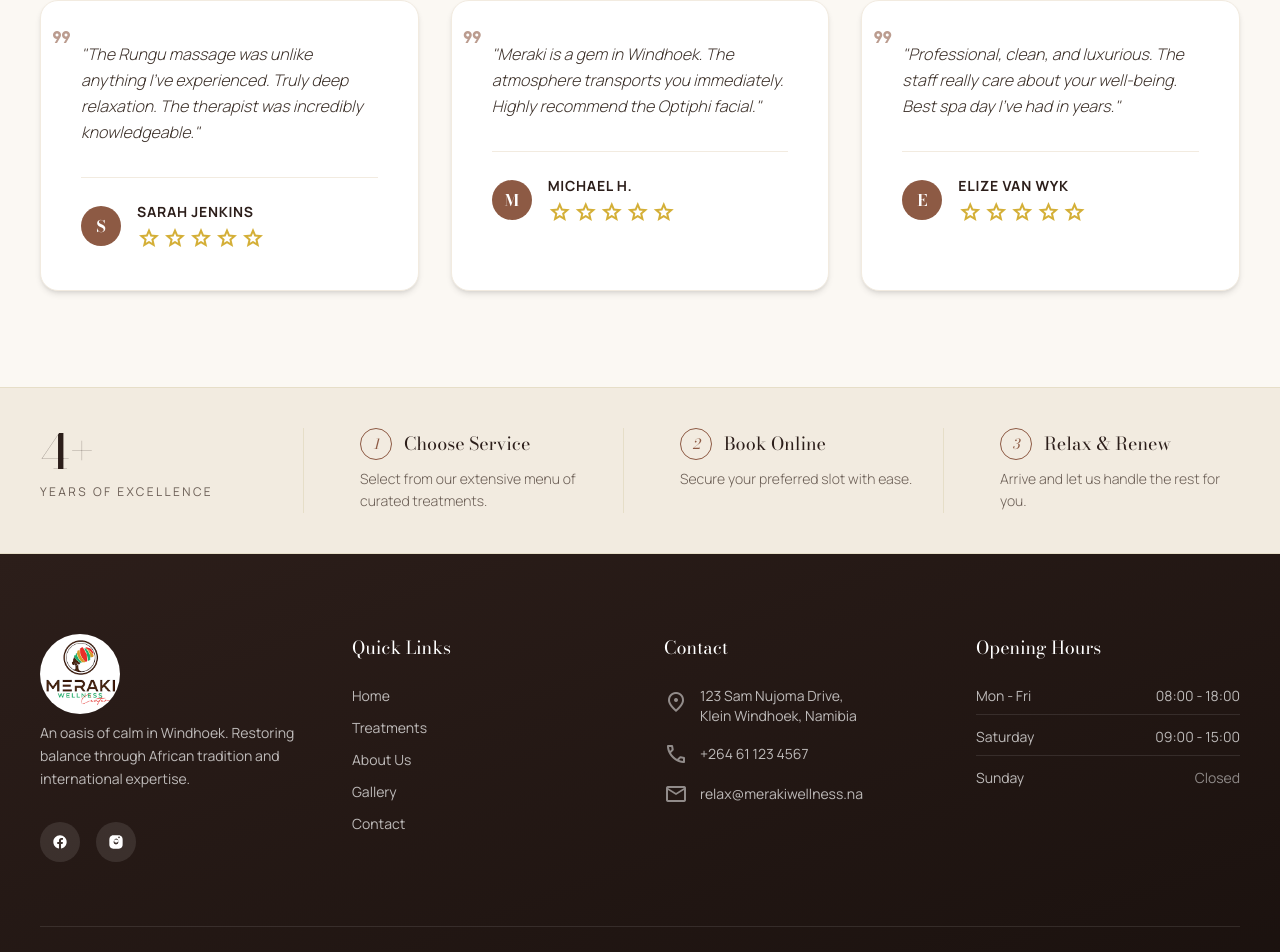
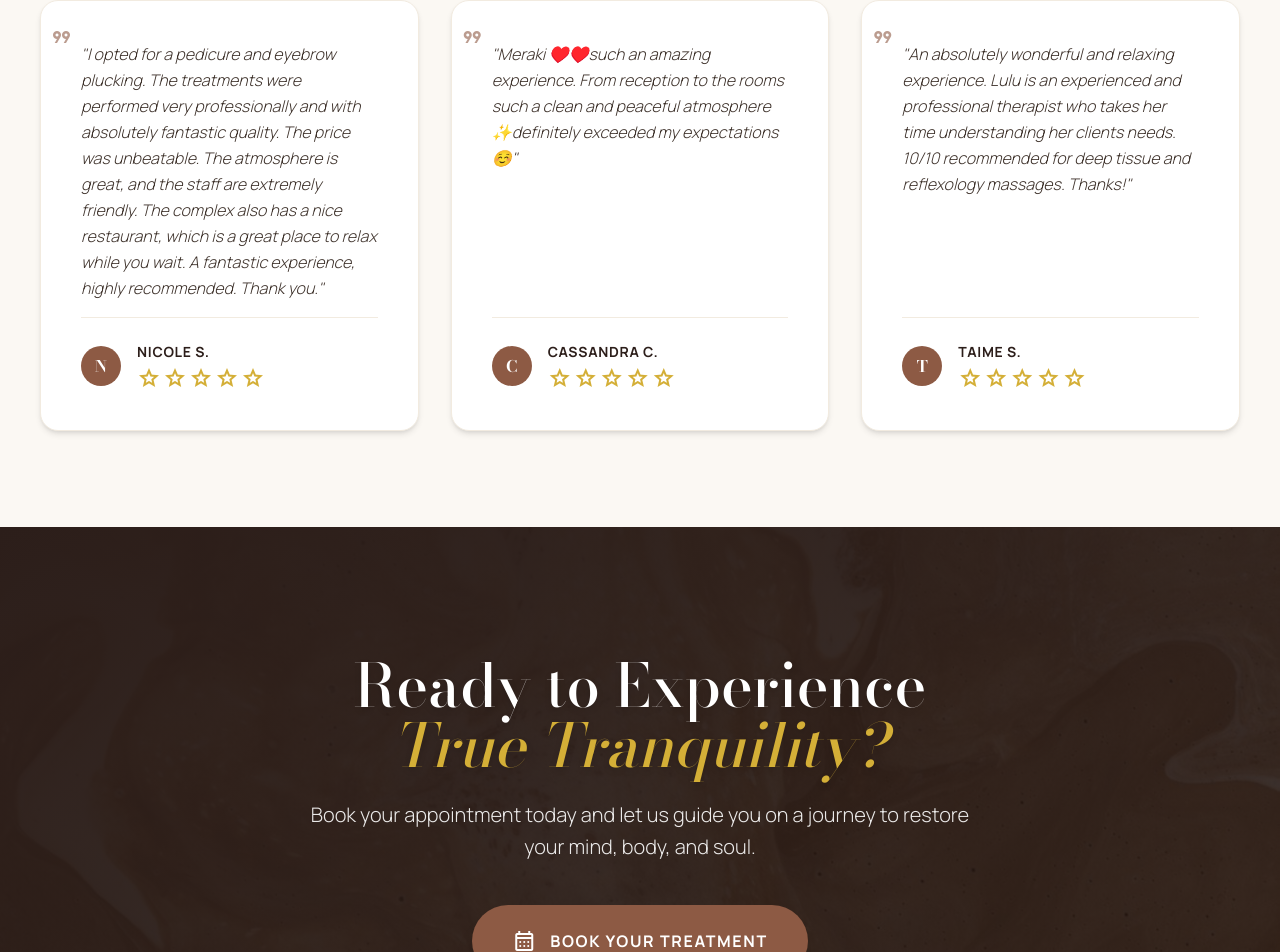
Before and after one commit to Alexandre-Cloete-Technologies/meraki-wellness, a Next.js app: page / in a window 1280 px wide. Shown: the part 8147-9099 px from the top of the page. Built offline with nearby package versions, Linux system fonts and the light colour scheme; a web font is replaced by a local one.

Commit message:
add cta section and update testimonals

```diff
--- a/app/page.tsx
+++ b/app/page.tsx
@@ -11,6 +11,7 @@ import { Menu } from "@/components/landing/menu";
 import { WhyUs } from "@/components/landing/why-us";
 import { Testimonials } from "@/components/landing/testimonials";
 import { Footer } from "@/components/landing/footer";
+import { CtaSection } from "@/components/landing/cta-section";
 
 export default function Home() {
   return (
@@ -26,6 +27,7 @@ export default function Home() {
       <Menu />
       <WhyUs />
       <Testimonials />
+      <CtaSection />
       <Steps />
       <Footer />
     </main>
--- /dev/null
+++ b/components/landing/cta-section.tsx
@@ -0,0 +1,30 @@
+import { Button } from "@/components/ui/button";
+
+export function CtaSection() {
+  return (
+    <section
+      className="relative py-32 flex items-center justify-center bg-fixed bg-cover bg-center"
+      style={{ backgroundImage: "url('/images/background.jpg')" }}
+    >
+      <div className="absolute inset-0 bg-gradient-to-br from-[#2c1e1a] to-[#1a110e]/80" />
+
+      <div className="relative container mx-auto px-4 md:px-10 z-10 text-center">
+        <h2 className="text-white text-4xl md:text-5xl lg:text-6xl font-serif-display font-medium mb-6 drop-shadow-md">
+          Ready to Experience <br />
+          <span className="italic text-accent-gold">True Tranquility?</span>
+        </h2>
+
+        <p className="text-white/90 text-lg md:text-xl font-light max-w-2xl mx-auto mb-10 leading-relaxed">
+          Book your appointment today and let us guide you on a journey to restore your mind, body, and soul.
+        </p>
+
+        <Button
+          className="bg-primary hover:bg-[#7a4c3a] text-white px-10 py-6 rounded-full text-base font-bold tracking-widest uppercase transition-all shadow-xl hover:shadow-2xl h-auto"
+        >
+          <span className="material-symbols-outlined mr-2">calendar_month</span>
+          Book Your Treatment
+        </Button>
+      </div>
+    </section>
+  );
+}
--- a/components/landing/testimonials.tsx
+++ b/components/landing/testimonials.tsx
@@ -1,19 +1,19 @@
 export function Testimonials() {
   const testimonials = [
     {
-      quote: "The Rungu massage was unlike anything I've experienced. Truly deep relaxation. The therapist was incredibly knowledgeable.",
-      author: "Sarah Jenkins",
-      letter: "S",
+      quote: "I opted for a pedicure and eyebrow plucking. The treatments were performed very professionally and with absolutely fantastic quality. The price was unbeatable. The atmosphere is great, and the staff are extremely friendly. The complex also has a nice restaurant, which is a great place to relax while you wait. A fantastic experience, highly recommended. Thank you.",
+      author: "Nicole S.",
+      letter: "N",
     },
     {
-      quote: "Meraki is a gem in Windhoek. The atmosphere transports you immediately. Highly recommend the Optiphi facial.",
-      author: "Michael H.",
-      letter: "M",
+      quote: "Meraki ♥️♥️such an amazing experience. From reception to the rooms such a clean and peaceful atmosphere ✨definitely exceeded my expectations ☺️",
+      author: "Cassandra C.",
+      letter: "C",
     },
     {
-      quote: "Professional, clean, and luxurious. The staff really care about your well-being. Best spa day I've had in years.",
-      author: "Elize Van Wyk",
-      letter: "E",
+      quote: "An absolutely wonderful and relaxing experience. Lulu is an experienced and professional therapist who takes her time understanding her clients needs. 10/10 recommended for deep tissue and reflexology massages. Thanks!",
+      author: "Taime S.",
+      letter: "T",
     },
   ];
 
@@ -27,12 +27,12 @@ export function Testimonials() {
           {testimonials.map((item, index) => (
             <div
               key={index}
-              className="bg-white p-10 rounded-2xl shadow-md border border-[#f2ebe0] relative mt-4 md:mt-0"
+              className="bg-white p-10 rounded-2xl shadow-md border border-[#f2ebe0] relative mt-4 md:mt-0 flex flex-col justify-between gap-4"
             >
               <span className="material-symbols-outlined text-primary/60 text-8xl absolute top-6 left-2 select-none">
                 format_quote
               </span>
-              <p className="text-text-main italic mb-8 relative z-10 font-light leading-relaxed">
+              <p className="text-text-main italic relative z-10 font-light leading-relaxed">
                 "{item.quote}"
               </p>
               <div className="flex items-center gap-4 border-t border-[#f2ebe0] pt-6">
```
Also changed, not shown: public/images/background.jpg (added).
